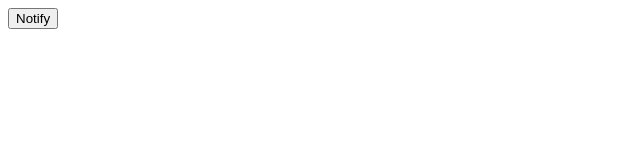
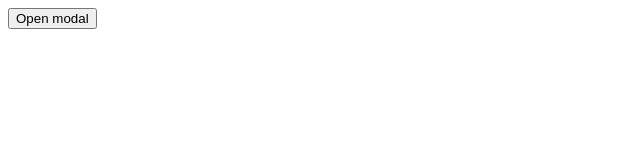
Before and after one commit to liar88828/tutor-practical-react, a React (Vite) app: page / in a window 1280 px wide. Shown: the top 160 px of the page, without its empty margins (0-640 px from the left). Built offline with nearby package versions, Linux system fonts and the light colour scheme.

Commit message:
3 react Modal

```diff
--- a/package.json
+++ b/package.json
@@ -14,6 +14,7 @@
     "react-dom": "^18.2.0",
     "react-icon": "^1.0.0",
     "react-icons": "^4.7.1",
+    "react-modal": "^3.16.1",
     "react-table": "^7.8.0",
     "react-toastify": "^9.1.1"
   },
--- a/src/App.jsx
+++ b/src/App.jsx
@@ -1,15 +1,18 @@
-import {FaAccessibleIcon} from "react-icons/fa";
-import {MdAlarm} from "react-icons/md";
-import {IconContext} from "react-icons";
-import Icons from "./component/Icons.jsx";
-import {ReactToastify} from "./component/ReactToastify.jsx";
+// import {FaAccessibleIcon} from "react-icons/fa";
+// import {MdAlarm} from "react-icons/md";
+// import {IconContext} from "react-icons";
+// import Icons from "./component/Icons.jsx";
+// import {ReactToastify} from "./component/ReactToastify.jsx";
+
+import {ReactModal} from "./component/ReactModal.jsx";
 
 function App() {
 
 	return (
 				<div className="App">
 					{/*<Icons/>*/}
-					<ReactToastify/>
+					{/*<ReactToastify/>*/}
+					<ReactModal/>
 				</div>
 	)
 }
--- /dev/null
+++ b/src/component/ReactModal.jsx
@@ -0,0 +1,45 @@
+import Modal from 'react-modal'
+import {useState} from "react";
+
+export const ReactModal = () => {
+	const [modalIsOpen, setModalIsOpen] = useState(false);
+
+	Modal.setAppElement('#root'); // agar tidak error
+	const customStyles = {
+		content: {
+			// top: '80%',
+			// left: '80%',
+			// right: 'auto',
+			// bottom: 'auto',
+			// transform: 'translate(-50%, -50%)',
+		},
+	};
+
+
+	return (
+			<div>
+				<button onClick={() => setModalIsOpen(true)}>Open modal</button>
+				<Modal
+
+						isOpen={modalIsOpen}
+						onRequestClose={() => setModalIsOpen(false)}
+						// style={customStyles}
+						style={
+							{
+								content: {color: 'red'},
+								overlay: {backgroundColor: 'grey'}
+							}
+						}
+						contentLabel="Example Modal"
+						// onAfterOpen={afterOpenModal}
+						shouldCloseOnOverlayClick={false}
+				>
+					<h2>Modal Title</h2>
+					<p>Modal Body</p>
+					<button onClick={
+						() => setModalIsOpen(false)}>Close
+					</button>
+				</Modal>
+			</div>
+	);
+}
```
Also changed, not shown: 1 other file (tests, documents, lock files or other folders).
